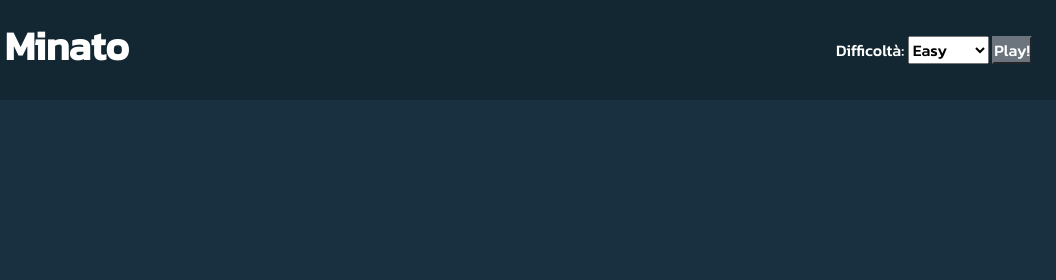
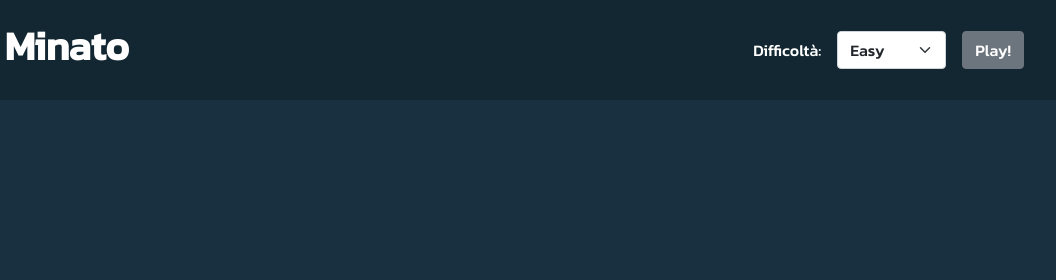
Before and after one commit to marcocareddu/js-campominato-grid, a plain HTML site: page index.html in a window 1280 px wide. Shown: the top 280 px of the page, 224-1280 px from the left. Drawn offline with nearby package versions, Linux system fonts and the light colour scheme.

Commit message:
HTML - Fixed header menu

```diff
--- a/index.html
+++ b/index.html
@@ -29,14 +29,18 @@
             <img class="pe-2" src="./img/icon.png" alt="Logo boolean">
             <h1 class="fw-bold">Campo Minato</h1>
         </div>
-        <div>
-            <label for="difficulty">Difficoltà: </label>
-            <select name="difficulty" id="difficulty">
-                <option value="100">Easy</option>
-                <option value="81">Medium</option>
-                <option value="49">Hard</option>
-            </select>
-            <button class="btn-secondary">Play!</button>
+        <div class="d-flex justify-content-between align-items-center">
+            <label class="px-2" for="difficulty">Difficoltà: </label>
+            <div class="px-2">
+                <select class="form-select" name="difficulty" id="difficulty">
+                    <option value="100">Easy</option>
+                    <option value="81">Medium</option>
+                    <option value="49">Hard</option>
+                </select>
+            </div>
+            <div class="px-2">
+                <button class="btn btn-secondary">Play!</button>
+            </div>
         </div>
     </header>
 
```
